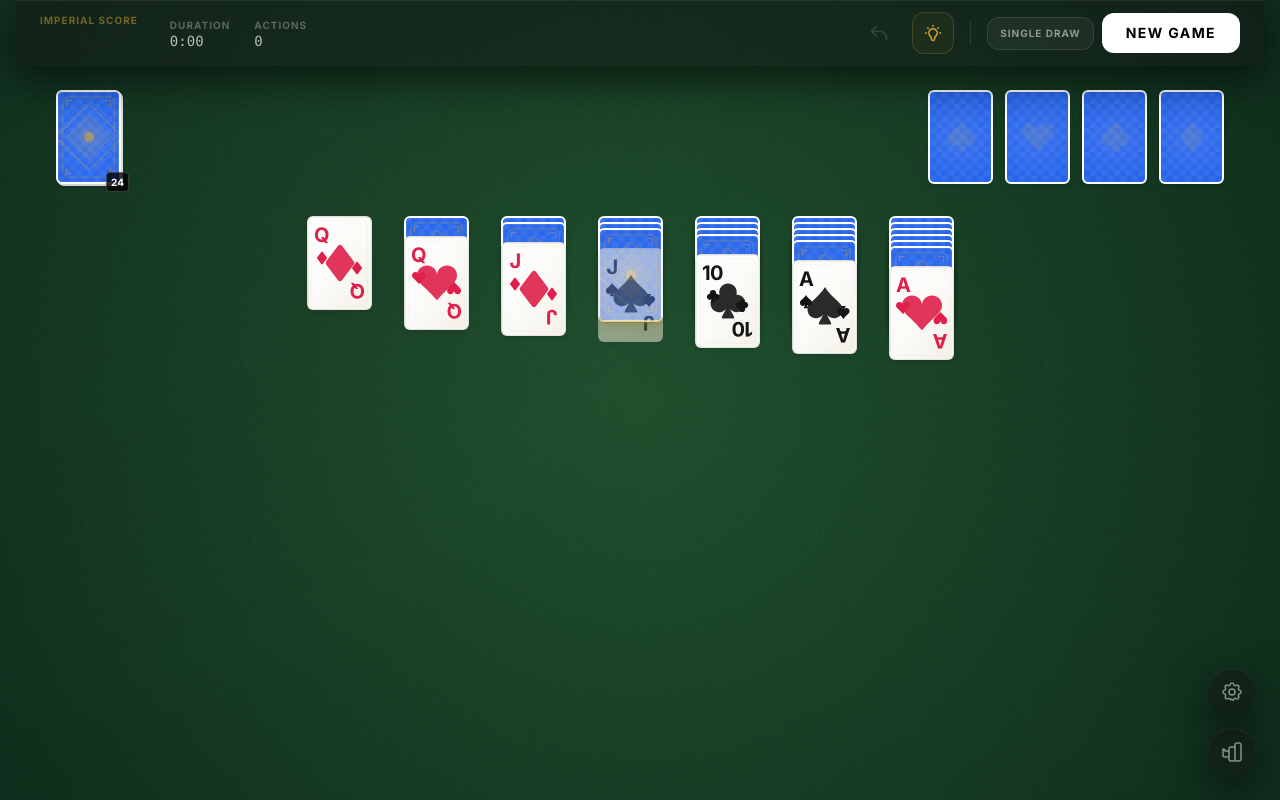
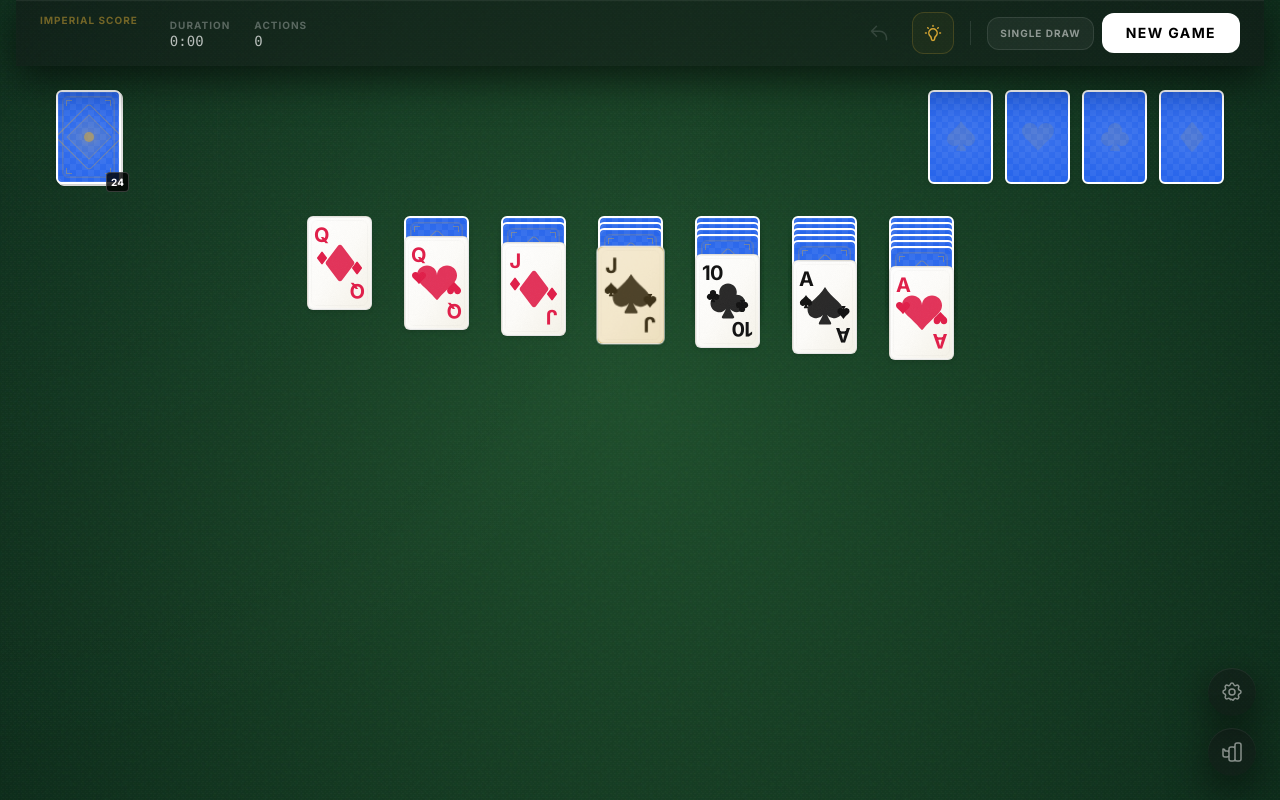
Before and after one commit to jaredfiacco2/solitaire, a React (Vite) app: page / in a window 1280 px wide. Both pictures are taken after a click on the button 933 px from the left and 33 px from the top of the page. Built offline with nearby package versions, Linux system fonts and the light colour scheme.

Commit message:
fix: empty foundation piles now transparent + enhanced hint visibility
- Foundation piles show dashed gold outline with transparent background (not card backs)
- Hint effect now much more prominent: ring-4, scale-105, 40px+60px glow, z-50
- EmptyPile valid target effect enhanced with scale-105

```diff
--- a/src/components/game/Card.tsx
+++ b/src/components/game/Card.tsx
@@ -127,7 +127,7 @@ export function Card({
                     bg-gradient-to-br from-[#ffffff] via-[#fdfcf9] to-[#f5f2e8]
                     overflow-hidden touch-manipulation
                     ${isTopCard ? 'card-hoverable' : ''}
-                    ${isHint ? 'ring-[2.5px] ring-[#d4a533] ring-offset-2 ring-offset-transparent animate-pulse shadow-[0_0_25px_rgba(212,165,51,0.5)]' : ''}
+                    ${isHint ? 'ring-4 ring-[#d4a533] ring-offset-4 ring-offset-transparent shadow-[0_0_40px_rgba(212,165,51,0.7)] scale-105 z-50' : ''}
                     ${className}
                 `}
                 onClick={onClick}
@@ -170,11 +170,12 @@ export function Card({
                 {/* Premium Gold/Silver inner frame (Very subtle) */}
                 <div className="absolute inset-[3px] rounded-[6px] border border-black/5 pointer-events-none opacity-40" />
 
-                {/* Enhanced Hint aura - Maximum visibility */}
+                {/* Enhanced Hint aura - MAXIMUM visibility */}
                 {isHint && (
                     <div className="absolute inset-0 z-20 pointer-events-none">
-                        <div className="absolute inset-0 bg-[#d4a533]/30 animate-pulse rounded-[var(--card-radius)]" />
-                        <div className="absolute inset-[-4px] border-2 border-[#d4a533] rounded-[12px] animate-bounce shadow-[0_0_15px_rgba(212,165,51,0.6)]" />
+                        <div className="absolute inset-0 bg-[#d4a533]/40 animate-pulse rounded-[var(--card-radius)]" />
+                        <div className="absolute inset-[-6px] border-4 border-[#d4a533] rounded-[14px] animate-pulse shadow-[0_0_30px_rgba(212,165,51,0.8),0_0_60px_rgba(212,165,51,0.4)]" />
+                        <div className="absolute inset-0 rounded-[var(--card-radius)] ring-4 ring-[#d4a533] ring-offset-4 ring-offset-transparent" />
                     </div>
                 )}
             </div>
@@ -205,12 +206,12 @@ export function EmptyPile({
                 flex items-center justify-center
                 transition-all duration-300
                 ${type === 'foundation'
-                    ? 'border-[#d4a533]/30 bg-[#d4a533]/5'
+                    ? 'border-[#d4a533]/40 bg-transparent'
                     : type === 'stock'
                         ? 'border-white/10 bg-transparent cursor-pointer hover:bg-white/5 active:scale-95'
-                        : 'border-white/10 bg-white/[0.02]'}
-                ${isValidTarget ? 'border-[#d4a533]/60 bg-[#d4a533]/10 shadow-lg shadow-[#d4a533]/20' : ''}
-                ${isHint ? 'ring-2 ring-[#d4a533] animate-pulse' : ''}
+                        : 'border-white/10 bg-transparent'}
+                ${isValidTarget ? 'border-[#d4a533]/80 bg-[#d4a533]/10 shadow-lg shadow-[#d4a533]/30 scale-105' : ''}
+                ${isHint ? 'ring-4 ring-[#d4a533] ring-offset-2 ring-offset-black animate-pulse shadow-[0_0_30px_rgba(212,165,51,0.6)]' : ''}
                 ${className}
             `}
             onClick={onClick}
```
